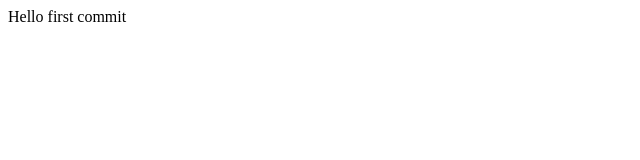
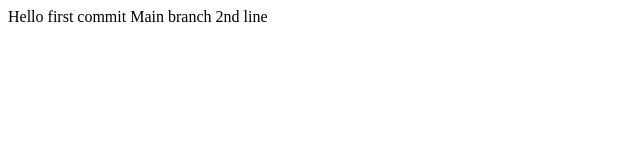
Before and after one commit to torrelocascio/testing-git-pull-merge, a plain HTML site: page index.html in a window 1280 px wide. Shown: the whole page, without its empty margins (0-640 px from the left). Drawn offline with Linux system fonts and the light colour scheme.

Commit message:
2nd commit main

```diff
--- a/index.html
+++ b/index.html
@@ -1 +1,2 @@
 <span>Hello first commit</span>
+<span>Main branch 2nd line</span>
```
